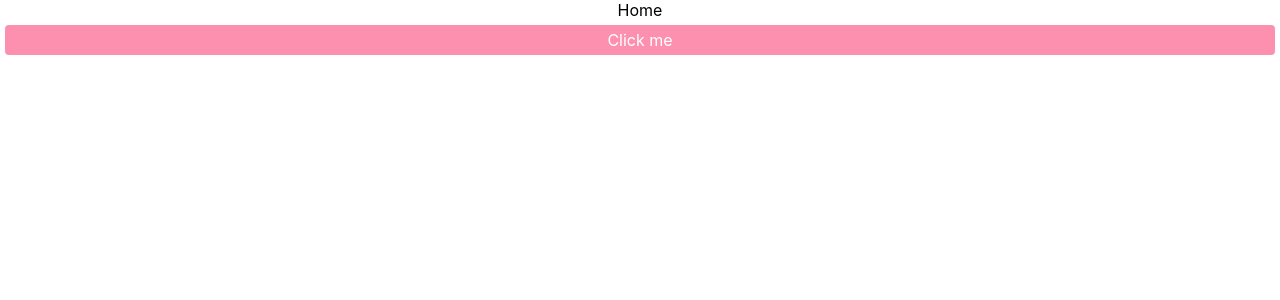
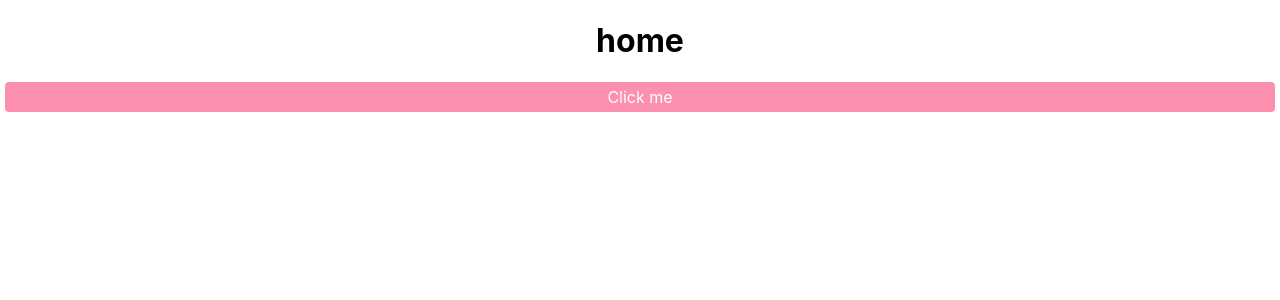
Before and after one commit to rzh11111111/react-exercise, a React (Create React App) app: page / in a window 1280 px wide. Shown: the top 300 px of the page. Built offline with nearby package versions, Linux system fonts and the light colour scheme.

Commit message:
context多级传递

```diff
--- a/src/App.js
+++ b/src/App.js
@@ -3,13 +3,13 @@ import './App.css';
 // import Home2 from './pages/Home2';
 import Button from './pages/Button/Button';
 import Home from './pages/Home';
-// import User from './pages/User';
+// import User2 from './pages/User2';
 // import Search from './pages/Search';
 // import LifeCycle from './pages/LifeCycle';
 
-const Context = React.createContext()
-const Provider = Context.Provider
-const Consumer = Context.Consumer
+//引入context
+import {Provider,Consumer} from './AppContext'
+// import User from './pages/User';
 
 //1 const store = {
 //   userInfo:{
@@ -31,15 +31,17 @@ function App() {
   return (
     <div className="App">
      {/* <Home2></Home2> */}
-     {/* <User></User> */}
+     {/* <User2></User2> */}
      {/*1 <Search store={store} tellme={tellme}></Search> */}
      {/* <LifeCycle></LifeCycle> */}
      <Provider value={store}>
-       <Consumer>
+     <Home/>
+       {/* <Consumer>
          {
-           ctx=><Home {...ctx}></Home>
+
+          ctx=><User {...ctx}></User>
          }
-       </Consumer>
+       </Consumer> */}
      </Provider>
      {/* <Home></Home> */}
      <Button></Button>
--- /dev/null
+++ b/src/AppContext.js
@@ -0,0 +1,4 @@
+import React from 'react'
+const Context = React.createContext()
+export const Provider = Context.Provider
+export const Consumer = Context.Consumer
--- a/src/pages/Home.js
+++ b/src/pages/Home.js
@@ -1,12 +1,22 @@
 import React, {Component} from 'react'
+import { Consumer } from '../AppContext'
 
 export default class Home extends Component {
     render(){
         console.log('home',this.props)
-        return (
-            <div>
-                Home
-            </div>
-        )
+        return <Consumer>
+                {
+                    ctx=><HomeHandle {...ctx}/>
+                }
+            </Consumer>
+
     }
 }
+function HomeHandle(props){
+    console.log(props)
+    return (
+        <div>
+            <h1>home</h1>
+        </div>
+    )
+}
--- /dev/null
+++ b/src/pages/User2.js
@@ -0,0 +1,19 @@
+import React , {useState , useEffect } from 'react'
+//hooks
+export default function User2(){
+    // const date = new Date()
+    const [date,setDate] = useState(new Date());
+    useEffect(()=>{
+        const timerId = setInterval(()=>{
+            setDate(new Date()
+            )
+        },1000)
+        return ()=>clearInterval(timerId)
+    })
+    return (
+        <div>
+            <h1>user2</h1>
+            <p>{date.toLocaleTimeString()}</p>
+        </div>
+    )
+}
```
Also changed, not shown: src/components/TabBar.js (added, +12 -0 lines).
